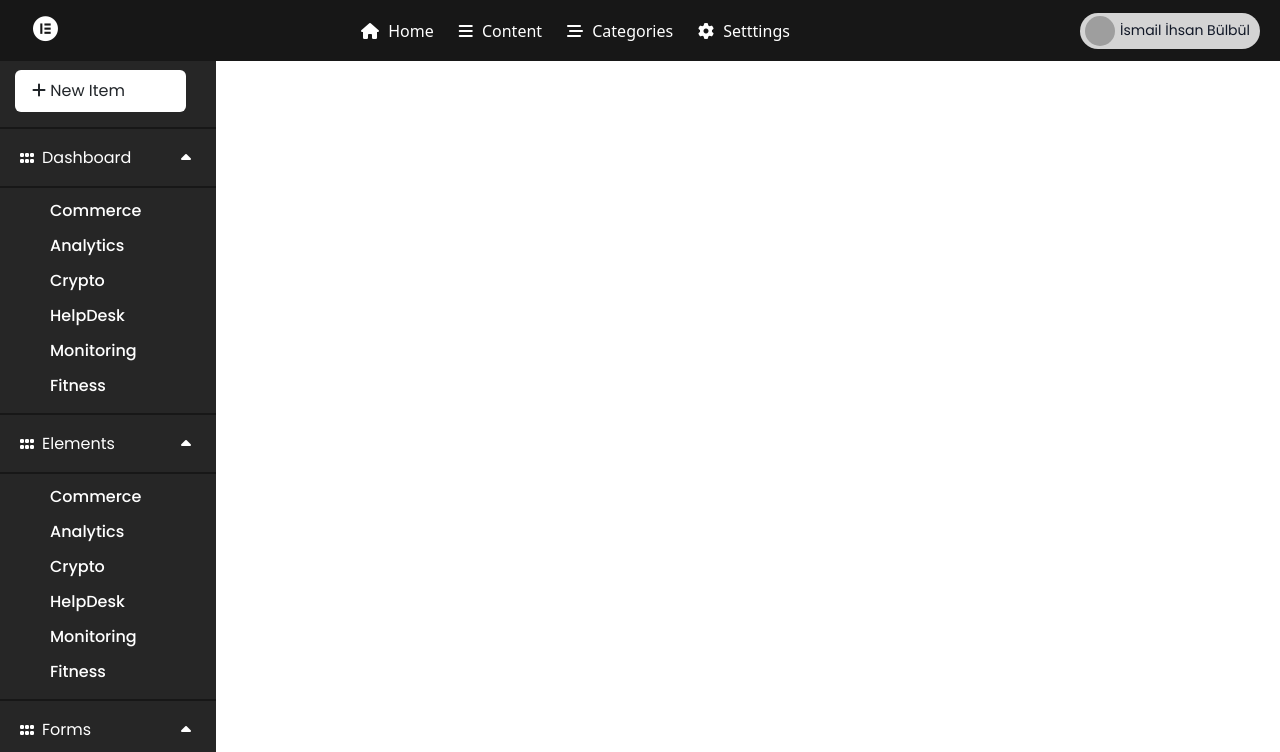
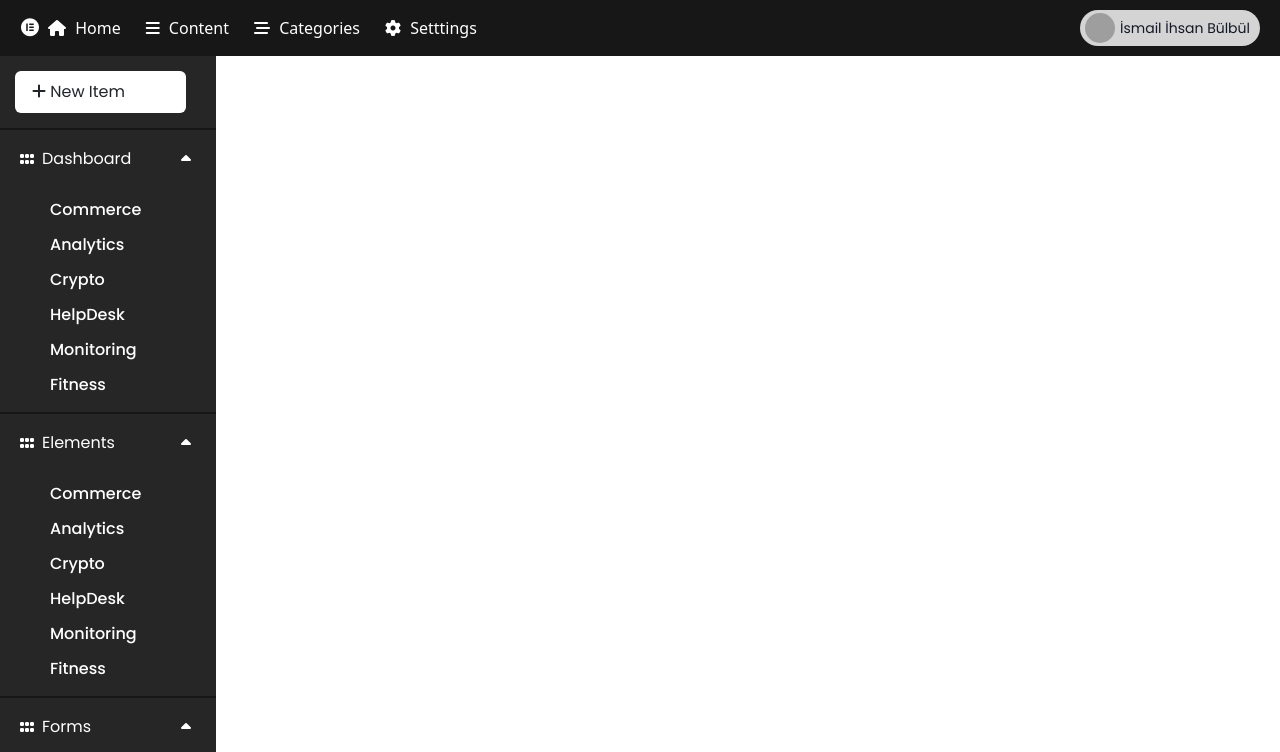
Before and after one commit to Sourabh9267/Dashboard-Figma, a plain HTML site: page index.html in a window 1280 px wide. Shown: the top 752 px of the page. Drawn offline with nearby package versions, Linux system fonts and the light colour scheme; grey boxes are pictures that could not be loaded.

Commit message:
Sidebar Mobile Toggler Added

```diff
--- a/index.html
+++ b/index.html
@@ -23,9 +23,12 @@
 
             <nav class="d-flex justify-content-between">
 
+                <div class="d-flex align-items-center gap-2">
+
+
                     <div class="toggler-wrapper my-auto">
 
-                    <button class="btn" id="sidebar-toggler" onclick="togglesidebar()">
+                        <button class="btn p-0" id="sidebar-toggler" onclick="togglesidebar()">
 
                             <i class="fa-brands fa-elementor"></i>
 
@@ -33,6 +36,7 @@
 
 
                     </div>
+
 
                 <ul class="links-wrapper d-none d-md-flex list-unstyled my-auto">
 
@@ -63,6 +67,7 @@
 
                 </ul>
 
+            </div>
 
                 <div class="dropdown links-wrapper d-md-none order-2 my-auto ">
                     <a class="btn rounded-pill btn-secondary dropdown-toggle" href="#" role="button"
--- a/sass/layouts/_sidebar.scss
+++ b/sass/layouts/_sidebar.scss
@@ -1,9 +1,9 @@
 .sidebar-wrapper {
-    min-height: calc(100vh - 55px);
-    margin-top: 55px;
+    min-height: calc(100vh - 56px);
+    margin-top: 56px;
     width: 260px;
-    overflow-y: scroll;
-    background-color: $var-color-dark;
+    overflow-y: auto;
+    background-color: $var-color-dark-md;
     transition: all ease 0.3s;
     &::-webkit-scrollbar {
         width: 0px;
@@ -24,7 +24,7 @@
         }
 
         .sidenav-links-container{
-            background-color: $var-color-dark-md;
+
             padding:0px 0px 15px 50px;
         }
 
@@ -44,8 +44,7 @@
                 position: relative;
                 background-image: none !important;
 
-                margin-top: 2px;
-                margin-bottom: 2px;
+                border-top: 2px solid $var-color-dark;
                 box-shadow: none !important;
                 &::after {
                     @include flexbox-center(row,nowrap);
@@ -91,7 +90,7 @@
 
 
     .sidebar-wrapper {
-        width: 140px;
+        width: 0px;
         .sidebar {
             font: $fw-md $fs-s $primary-font;
             width: 100%;
--- a/sass/pages/_home.scss
+++ b/sass/pages/_home.scss
@@ -5,11 +5,14 @@
 
 
     .toggler-wrapper{
+        @include flexbox-center;
+        button{
+            margin: 0;
+            padding: 0;
+            i{
+                font-size: 18px;
+             color: $var-color-white;
 
-        button{
-            i{
-                font-size: 25px;
-             color: $var-color-white;
             }
         }
     }
```
Also changed, not shown: style.css, 1 other file. Lines whose indentation alone changed are shown as unchanged.
